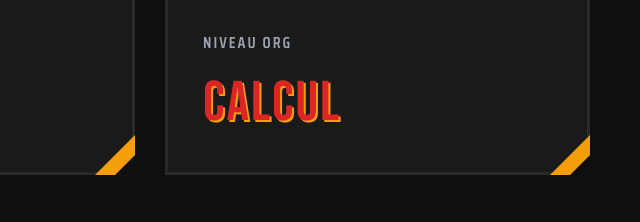
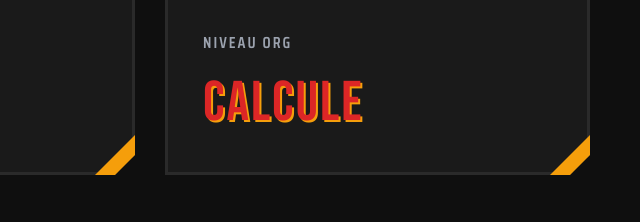
Before and after one commit to dracotve/orga-gta, a plain HTML site: page index.html in a window 1280 px wide. Shown: the part 567-789 px from the top of the page, 640-1280 px from the left. Drawn offline with Linux system fonts and the light colour scheme.

Commit message:
Fix typo in stat-value for Niveau Org

```diff
--- a/index.html
+++ b/index.html
@@ -490,7 +490,7 @@
                             </div>
                             <div class="stat-card">
                                 <div class="stat-label">Niveau Org</div>
-                                <div class="stat-value">calcul</div>
+                                <div class="stat-value">calcule</div>
                             </div>
                         </div>
 
```
